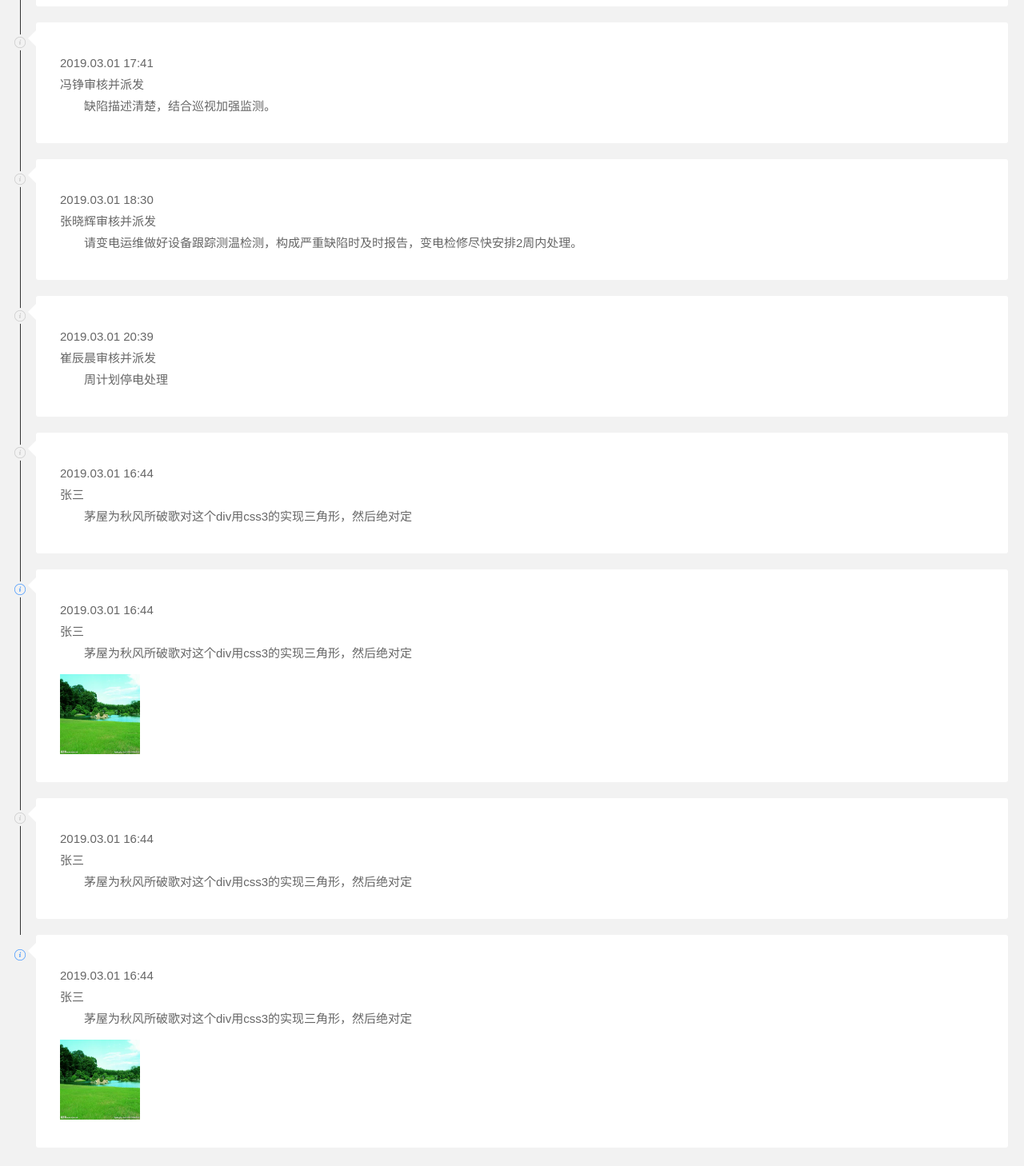
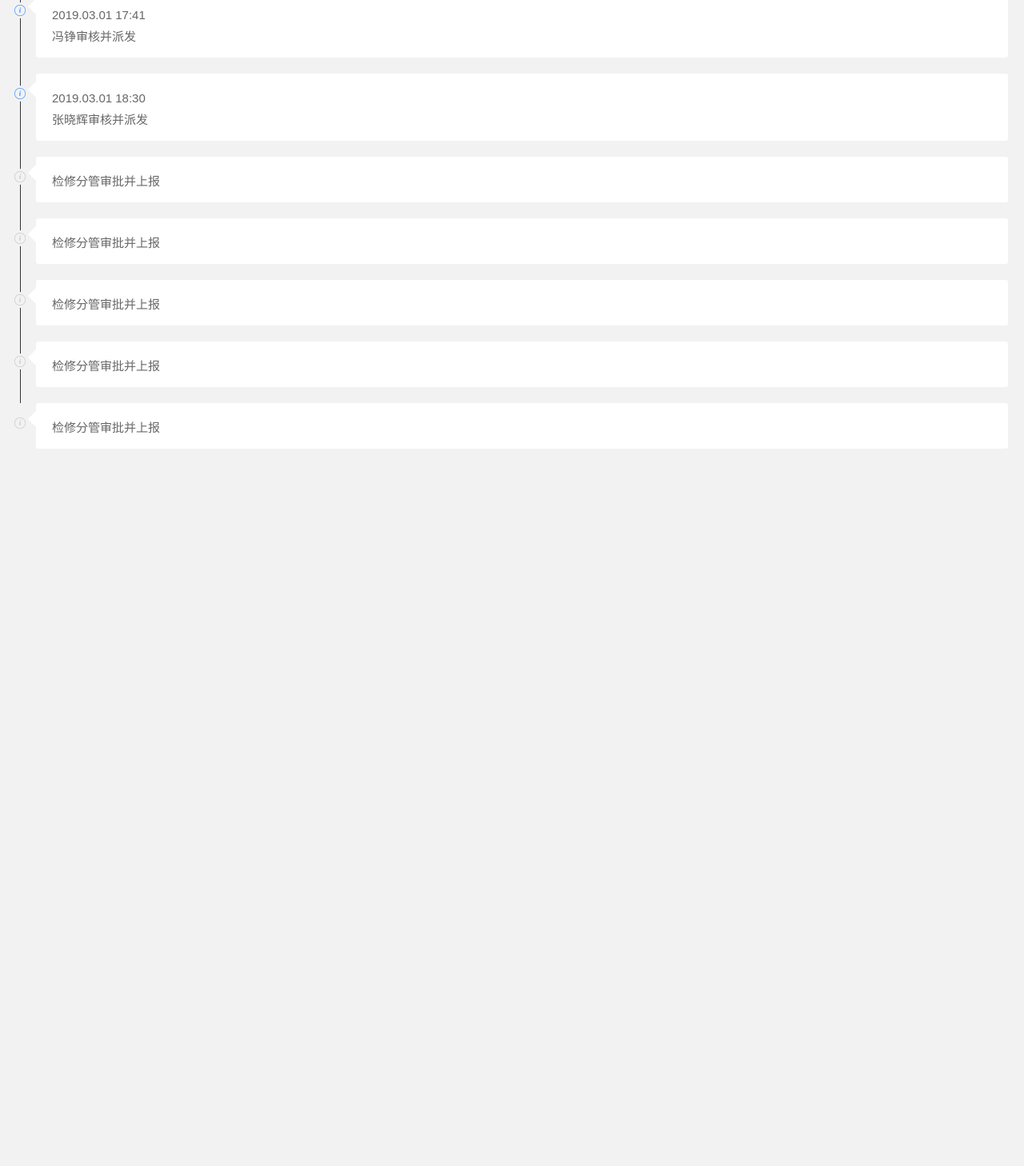
Before and after one commit to flowerxuegao/3-8demo, a plain HTML site: page test.html in a window 1280 px wide. Shown: the part 298-1756 px from the top of the page at 80% size. After the commit the page ends 919 px from the top, so only its background shows below. Drawn offline with Linux system fonts and the light colour scheme.

Commit message:
third commit

```diff
--- a/test.html
+++ b/test.html
@@ -39,7 +39,7 @@
     position: relative;
     border-radius: 3px;
 		margin-left: 25px;
-		padding:30px;
+		padding: 10px 20px;
 		padding: relative;
 		background:#fff;
 
@@ -118,12 +118,34 @@
 					</div>
 				</li>
 			 <li class="layui-timeline-item">
-					<i class="layui-icon layui-icon-about"></i>
+					<i class="layui-icon layui-icon-about haveimg"></i>
 					<div class="layui-timeline-content layui-text">
 						<ul>
 							<li>2019.03.01 17:41</li>
 							<li>冯铮审核并派发</li>
-							<li><div class = "infolist">缺陷描述清楚，结合巡视加强监测。</div></li>
+							<!-- <li><div class = "infolist">缺陷描述清楚，结合巡视加强监测。</div></li> -->
+							<!-- <li><img src="img/bg3.jpg" alt=""></li> -->
+						</ul>
+					</div>
+				</li>
+				<li class="layui-timeline-item">
+					<i class="layui-icon layui-icon-about haveimg"></i>
+					<div class="layui-timeline-content layui-text">
+						<ul>
+							<li>2019.03.01 18:30</li>
+							<li>张晓辉审核并派发</li>
+							<!-- <li><div class = "infolist">请变电运维做好设备跟踪测温检测，构成严重缺陷时及时报告，变电检修尽快安排2周内处理。</div></li> -->
+							<!-- <li><img src="img/bg1.jpg" alt=""></li> -->
+						</ul>
+					</div>
+				</li>
+				<li class="layui-timeline-item">
+					<i class="layui-icon layui-icon-about"></i>
+					<div class="layui-timeline-content layui-text">
+						<ul>
+							<!-- <li>2019.03.01 20:39</li> -->
+							<li>检修分管审批并上报</li>
+							<!-- <li><div class = "infolist">周计划停电处理</div></li> -->
 							<!-- <li><img src="img/bg3.jpg" alt=""></li> -->
 						</ul>
 					</div>
@@ -132,9 +154,9 @@
 					<i class="layui-icon layui-icon-about"></i>
 					<div class="layui-timeline-content layui-text">
 						<ul>
-							<li>2019.03.01 18:30</li>
-							<li>张晓辉审核并派发</li>
-							<li><div class = "infolist">请变电运维做好设备跟踪测温检测，构成严重缺陷时及时报告，变电检修尽快安排2周内处理。</div></li>
+							<!-- <li>2019.03.01 16:44</li> -->
+							<li>检修分管审批并上报</li>
+							<!-- <li><div class = "infolist">茅屋为秋风所破歌对这个div用css3的实现三角形，然后绝对定</div></li> -->
 							<!-- <li><img src="img/bg1.jpg" alt=""></li> -->
 						</ul>
 					</div>
@@ -143,9 +165,9 @@
 					<i class="layui-icon layui-icon-about"></i>
 					<div class="layui-timeline-content layui-text">
 						<ul>
-							<li>2019.03.01 20:39</li>
-							<li>崔辰晨审核并派发</li>
-							<li><div class = "infolist">周计划停电处理</div></li>
+							<!-- <li>2019.03.01 16:44</li> -->
+							<li>检修分管审批并上报</li>
+							<!-- <li><div class = "infolist">茅屋为秋风所破歌对这个div用css3的实现三角形，然后绝对定</div></li> -->
 							<!-- <li><img src="img/bg3.jpg" alt=""></li> -->
 						</ul>
 					</div>
@@ -154,21 +176,10 @@
 					<i class="layui-icon layui-icon-about"></i>
 					<div class="layui-timeline-content layui-text">
 						<ul>
-							<li>2019.03.01 16:44</li>
-							<li>张三</li>
-							<li><div class = "infolist">茅屋为秋风所破歌对这个div用css3的实现三角形，然后绝对定</div></li>
-							<!-- <li><img src="img/bg1.jpg" alt=""></li> -->
-						</ul>
-					</div>
-				</li>
-				<li class="layui-timeline-item">
-					<i class="layui-icon layui-icon-about haveimg"></i>
-					<div class="layui-timeline-content layui-text">
-						<ul>
-							<li>2019.03.01 16:44</li>
-							<li>张三</li>
-							<li><div class = "infolist">茅屋为秋风所破歌对这个div用css3的实现三角形，然后绝对定</div></li>
-							<li><img src="img/bg3.jpg" alt=""></li>
+							<!-- <li>2019.03.01 16:44</li> -->
+							<li>检修分管审批并上报</li>
+							<!-- <li><div class = "infolist">茅屋为秋风所破歌对这个div用css3的实现三角形，然后绝对定</div></li> -->
+							<!-- <li><img src="img/bg3.jpg" alt=""></li> -->
 						</ul>
 					</div>
 				</li>
@@ -176,21 +187,10 @@
 					<i class="layui-icon layui-icon-about"></i>
 					<div class="layui-timeline-content layui-text">
 						<ul>
-							<li>2019.03.01 16:44</li>
-							<li>张三</li>
-							<li><div class = "infolist">茅屋为秋风所破歌对这个div用css3的实现三角形，然后绝对定</div></li>
+							<!-- <li>2019.03.01 16:44</li> -->
+							<li>检修分管审批并上报</li>
+							<!-- <li><div class = "infolist">茅屋为秋风所破歌对这个div用css3的实现三角形，然后绝对定</div></li> -->
 							<!-- <li><img src="img/bg3.jpg" alt=""></li> -->
-						</ul>
-					</div>
-				</li>
-				<li class="layui-timeline-item">
-					<i class="layui-icon layui-icon-about haveimg"></i>
-					<div class="layui-timeline-content layui-text">
-						<ul>
-							<li>2019.03.01 16:44</li>
-							<li>张三</li>
-							<li><div class = "infolist">茅屋为秋风所破歌对这个div用css3的实现三角形，然后绝对定</div></li>
-							<li><img src="img/bg3.jpg" alt=""></li>
 						</ul>
 					</div>
 				</li>
```
